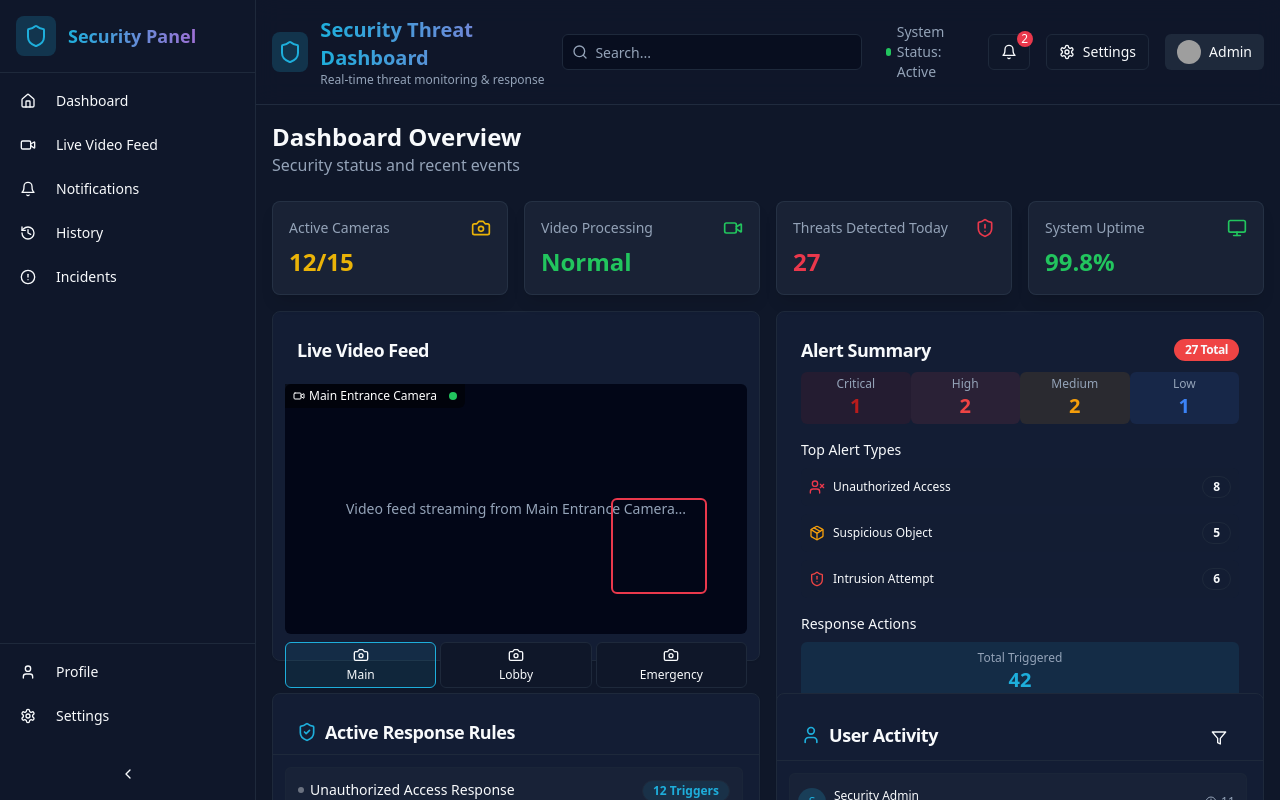
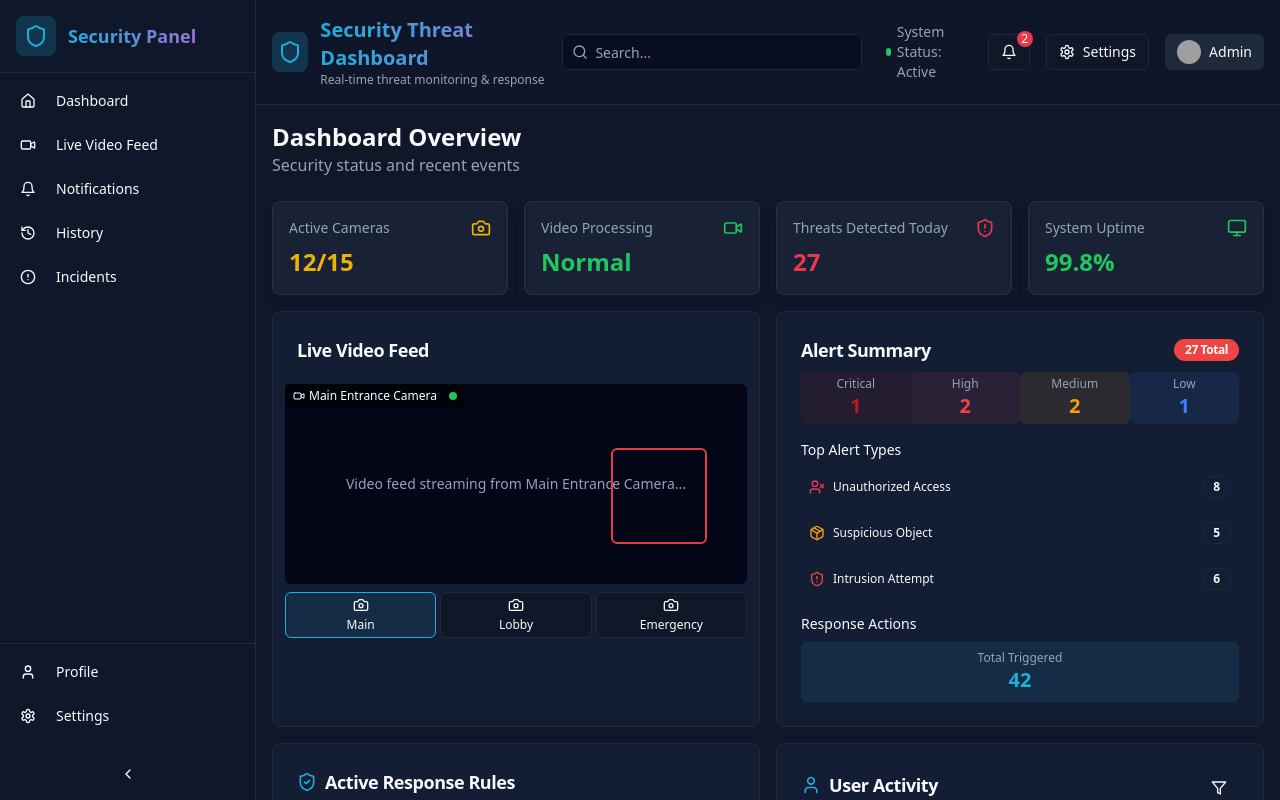
Before and after one commit to Gilbert-2/security-threat-detection, a React (Vite) app: page / in a window 1280 px wide. Built offline with nearby package versions, Linux system fonts and the light colour scheme; grey boxes are pictures that could not be loaded.

Commit message:
Reverted to commit 59817f3e8093024341ead56252075f196df5b135

```diff
--- a/src/components/VideoFeed.tsx
+++ b/src/components/VideoFeed.tsx
@@ -37,7 +37,7 @@ export const VideoFeed = ({ selectedCameraId }: VideoFeedProps) => {
         <CardTitle className="text-lg">Live Video Feed</CardTitle>
       </CardHeader>
       <CardContent className="p-3 flex flex-col flex-1">
-        <div className="bg-slate-950 rounded-md relative flex-1 min-h-[250px]">
+        <div className="bg-slate-950 rounded-md relative flex-1 min-h-[200px]">
           <div className="absolute top-0 left-0 bg-black/50 text-white px-2 py-1 text-xs flex items-center gap-1 rounded-br-md">
             <Video className="h-3 w-3" />
             <span>{cameras.find(cam => cam.id === selectedCamera)?.name}</span>
--- a/src/pages/Index.tsx
+++ b/src/pages/Index.tsx
@@ -26,11 +26,11 @@ const Index = () => {
           </div>
 
           {/* Video Feed and Alert Summary Section - equal height */}
-          <div className="lg:col-span-6 flex flex-col h-[350px] mb-4">
+          <div className="lg:col-span-6 flex flex-col">
             <VideoFeed selectedCameraId="Main Entrance Camera" />
           </div>
 
-          <div className="lg:col-span-6 flex flex-col h-[350px] mb-4">
+          <div className="lg:col-span-6 flex flex-col">
             <AlertsSummary />
           </div>
 
```
